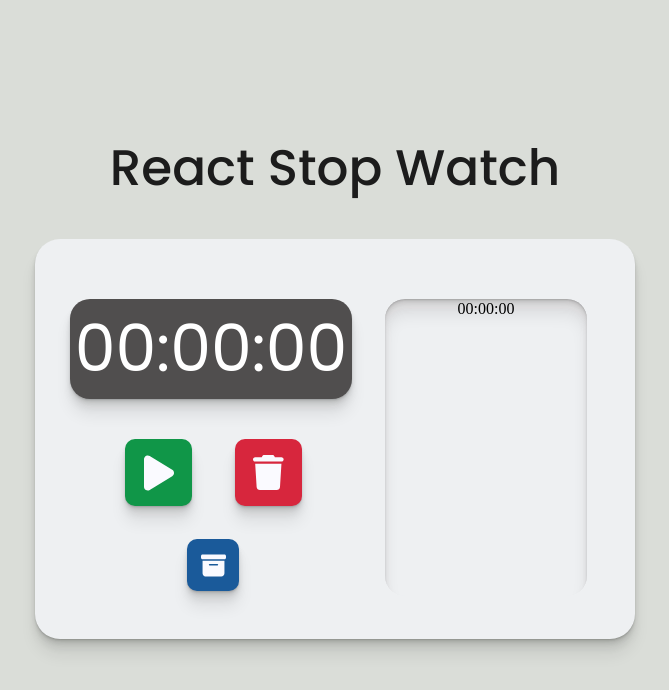
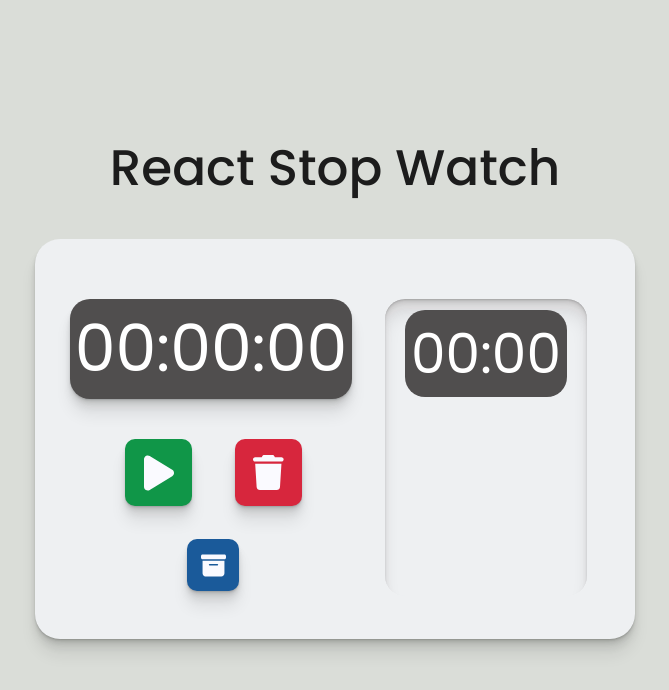
Before and after one commit to bryceberczik/react-stop-watch, a React (Vite) app: page / in a window 1280 px wide. Both pictures are taken after a click on the icon 518 px from the left and 565 px from the top of the page. Shown: the top 690 px of the page, without its empty margins (305-974 px from the left). Built offline with nearby package versions, Linux system fonts and the light colour scheme.

Commit message:
added archive interation, still need to be able to delete archived times as well as fix the styling

```diff
--- a/src/components/archived-times/archivedTimes.css
+++ b/src/components/archived-times/archivedTimes.css
@@ -12,24 +12,58 @@
     top: 60px;
     left: 350px;
     display: flex;
-    justify-content: center;
+    flex-direction: column;
+    align-items: center;
+    overflow: auto;
 }
 
-.example-time {
+.archived-time {
 
     background-color: #504E4E;
     padding: 1px;
-    width: 175px;
-    height: 90px;
+    width: 160px;
+    height: 85px;
     border-radius: 20px;
-    margin-top: 15px;
+    margin-top: 10px;
+    display: flex;
+    align-items: center;
+    justify-content: center;
+    transition: all 0.25s ease;
+    position: relative;
+    cursor: pointer;
+
 }
 
-.example-time h1 {
+.archived-time:hover {
+
+    background-color: #A9A9A9;
+
+}
+
+.archived-time:hover .trash {
+
+    display: block;
+}
+
+.trash {
+
+    display: none;
+    position: absolute;
+    top: 15px;
+    left: 60px;
+    color: #B56565;
+}
+
+.trash:hover {
+
+    color: #C08080;
+}
+
+.archived-time-text {
 
     font-family: 'Poppins', sans-serif;
     text-align: center;
     color: white;
     margin: 0;
-    font-size: 65px;
+    font-size: 55px;
 }
--- a/src/components/archived-times/archivedTimes.jsx
+++ b/src/components/archived-times/archivedTimes.jsx
@@ -1,4 +1,16 @@
 import './archivedTimes.css';
+import { FontAwesomeIcon } from "@fortawesome/react-fontawesome";
+import { faTrash } from "@fortawesome/free-solid-svg-icons";
+function formatTime(ms) {
+    const totalSeconds = Math.floor(ms / 1000);
+    const seconds = totalSeconds % 60;
+    const milliseconds = Math.floor((ms % 1000) / 10);
+
+    return [
+        seconds.toString().padStart(2, '0'),
+        milliseconds.toString().padStart(2, '0')
+    ].join(':');
+}
 
 export default function ArchivedTimes({ times }) {
     return (
@@ -6,7 +18,10 @@ export default function ArchivedTimes({ times }) {
             <div className="archived-times">
                 {times.map((time, index) => (
                     <div key={index} className="archived-time">
-                        {new Date(time).toISOString().substring(11, 19)}
+                        <span className="archived-time-text">
+                            <FontAwesomeIcon icon={faTrash} className='trash'/>
+                            {formatTime(time)}
+                        </span>
                     </div>
                 ))}
             </div>
```
